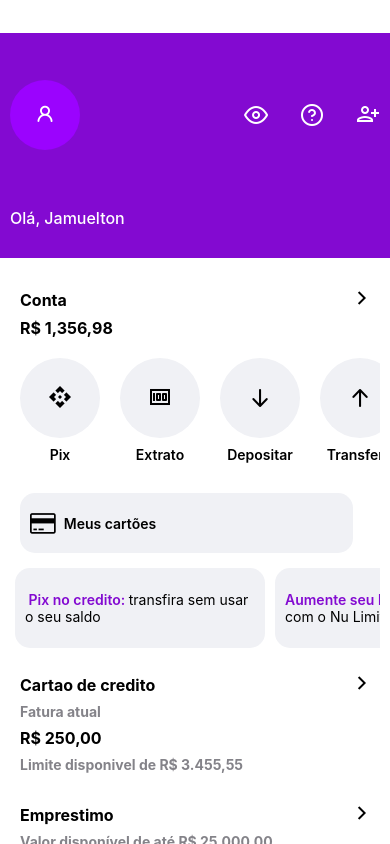
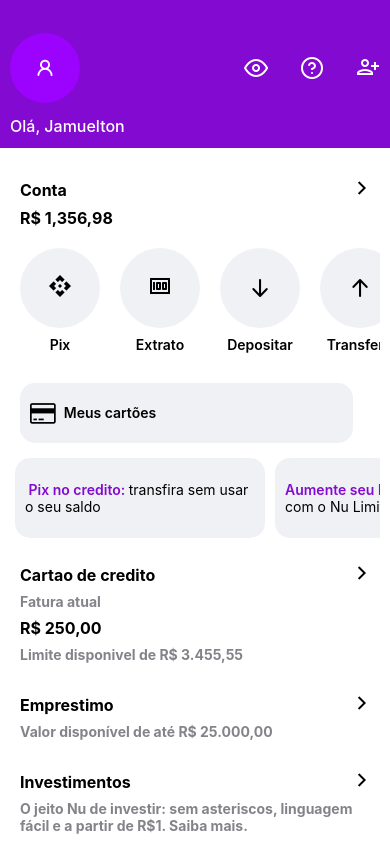
Before and after one commit to Jamuelton/nubank-clone-ui-mobile, a React Native app: screen / in a window 390 px wide. Built offline with nearby package versions, Linux system fonts and the light colour scheme.

Commit message:
fix: consertando erros

```diff
--- a/App.js
+++ b/App.js
@@ -1,19 +1,19 @@
 import { StatusBar } from "expo-status-bar";
-import { StyleSheet, Text, View } from "react-native";
+import { SafeAreaView, StyleSheet, Text, View } from "react-native";
 import { Container } from "./components/container/Container";
 
 export default function App() {
   return (
-    <View style={styles.container}>
+    <SafeAreaView style={styles.container}>
       <Container />
       <StatusBar style="auto" />
-    </View>
+    </SafeAreaView>
   );
 }
 
 const styles = StyleSheet.create({
   container: {
     flex: 1,
-    backgroundColor: "#fff",
+    backgroundColor: "#830AD1",
   },
 });
--- a/components/container/Container.jsx
+++ b/components/container/Container.jsx
@@ -5,11 +5,9 @@
 
 export function Container() {
   return (
-    <ScrollView>
-      <View style={containerStyle.container}>
-        <UserBar />
-        <Content />
-      </View>
+    <ScrollView style={containerStyle.container}>
+      <UserBar style={containerStyle.userBarView} />
+      <Content style={containerStyle.contentView} />
     </ScrollView>
   );
 }
--- a/components/container/Style.js
+++ b/components/container/Style.js
@@ -6,8 +6,8 @@
     paddingTop: 33,
     flexDirection: "column",
   },
-  userBarView: {},
-  contentView: {},
+  userBarView: { flex: 1 },
+  contentView: { flex: 2 },
 });
 
 export default containerStyle;
--- a/components/principalContent/Style.js
+++ b/components/principalContent/Style.js
@@ -3,8 +3,9 @@
 const contentStyle = StyleSheet.create({
   container: {
     width: "100%",
-    height: "80%",
+    height: "100%",
     padding: 10,
+    backgroundColor: "#fff",
   },
   cardView: {
     marginTop: 10,
--- a/components/userBar/Style.js
+++ b/components/userBar/Style.js
@@ -3,7 +3,7 @@
 const userBarStyle = StyleSheet.create({
   container: {
     width: "100%",
-    height: "20%",
+    height: "10%",
     backgroundColor: "#830AD1",
   },
   content: {
@@ -34,7 +34,9 @@
     color: "#fff",
     gap: 32,
   },
-  userNameView: {},
+  userNameView: {
+    marginTop: 20,
+  },
   userName: {
     color: "#fff",
     fontSize: 16,
```
